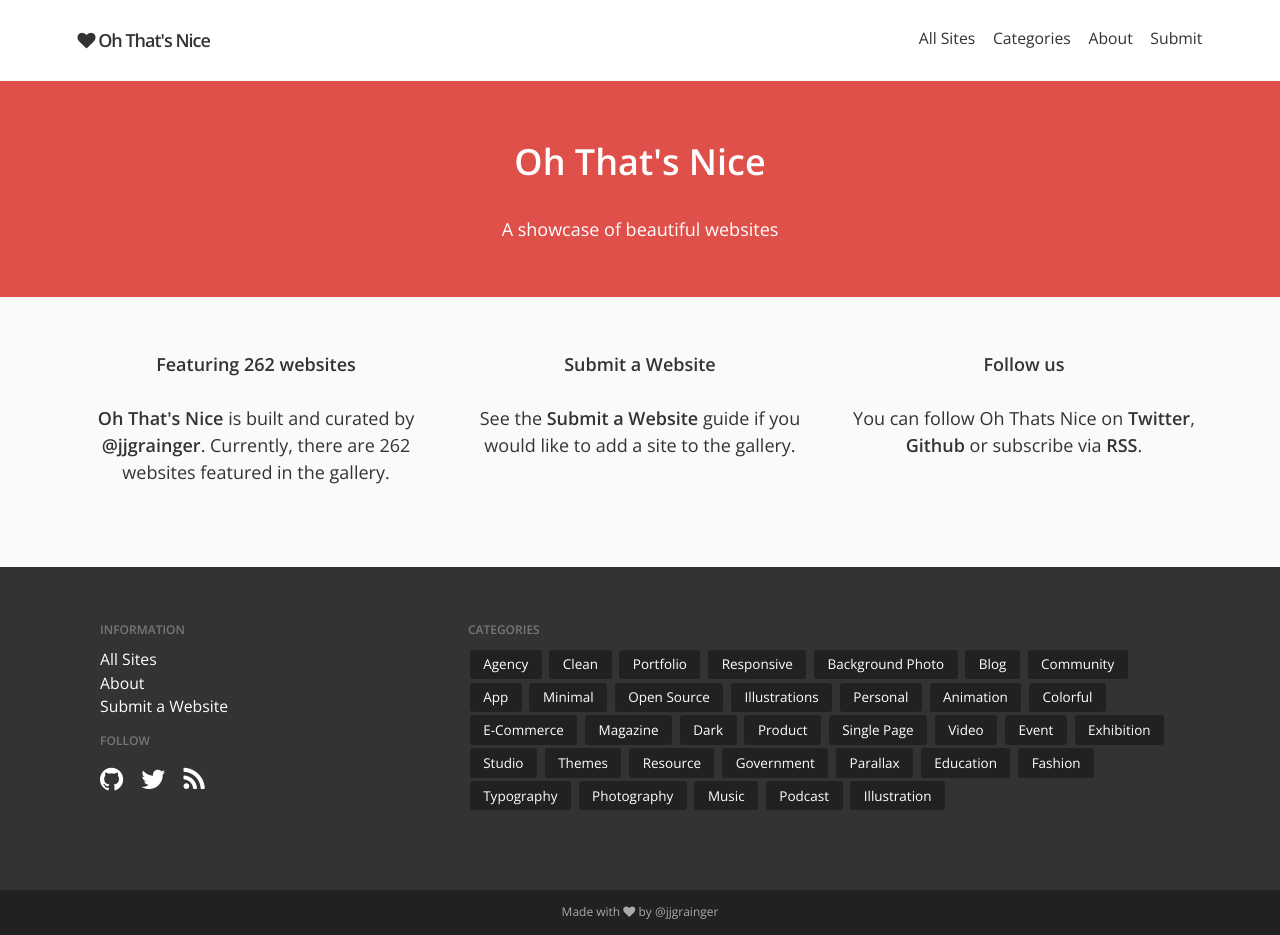
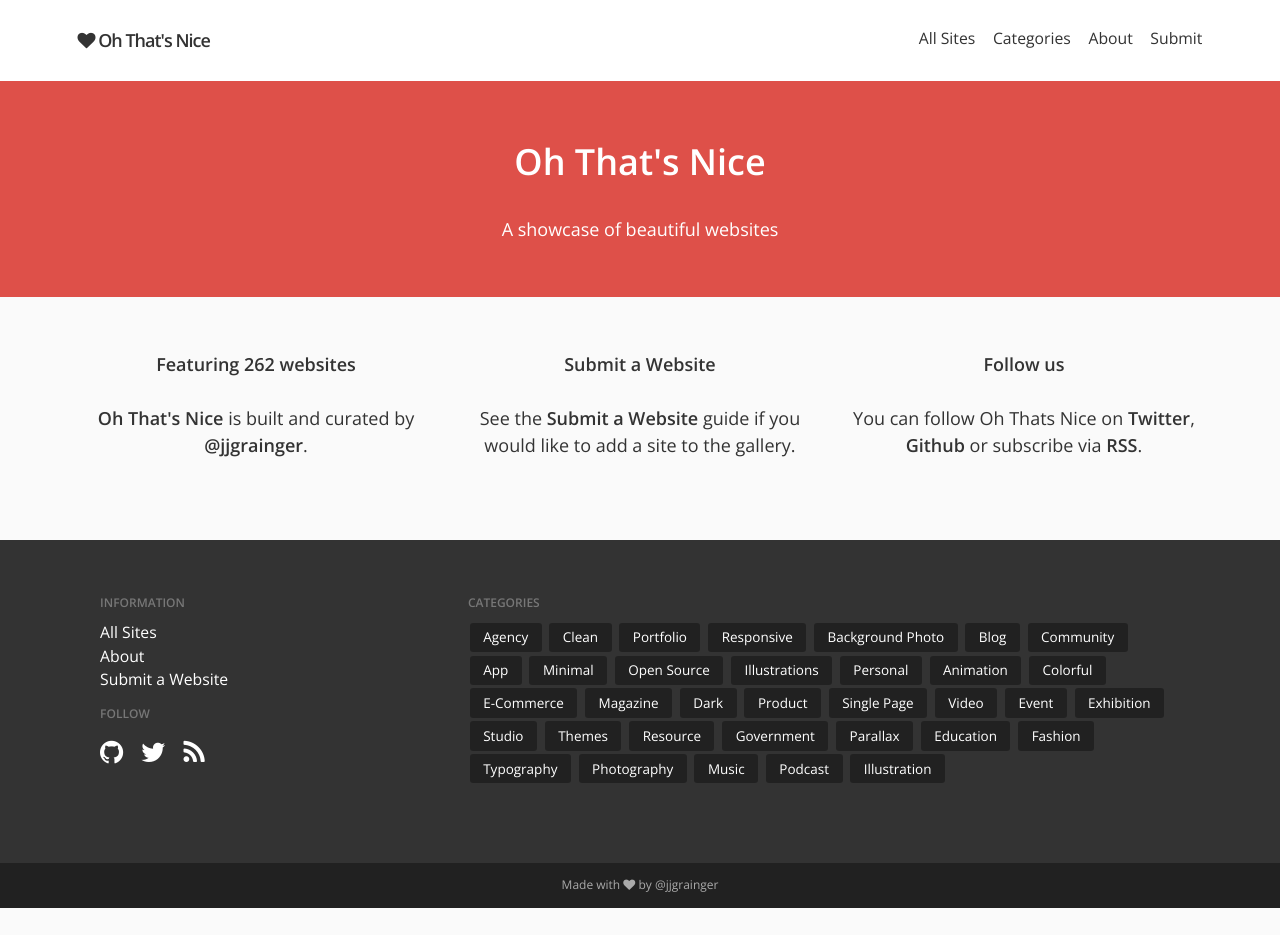
Before and after one commit to jjgrainger/ohthatsnice, a Jekyll site: the page built from about.html, in a window 1280 px wide. Built offline with Jekyll 4.4.1, drawn with Linux system fonts in a browser that asks for light colours; nearby versions of some CDN libraries; after the commit the page ends 908 px from its top, so only the background shows below that.

Commit message:
edit about page

```diff
--- a/about.html
+++ b/about.html
@@ -8,10 +8,7 @@ subtitle: A showcase of beautiful websites
     <div class="column one-third m-one-whole">
         <h5>Featuring {{ site.posts | size }} websites</h5>
         <p>
-            <p>
-                <a href="{{ site.url }}">Oh That's Nice</a> is built and curated by <a href="https://twitter.com/jjgrainger">@jjgrainger</a>.
-                Currently, there are {{ site.posts | size }} websites</a> featured in the gallery.
-            </p>
+            <a href="{{ site.url }}">Oh That's Nice</a> is built and curated by <a href="https://twitter.com/jjgrainger">@jjgrainger</a>.
         </p>
     </div>
     <div class="column one-third m-one-whole">
```
